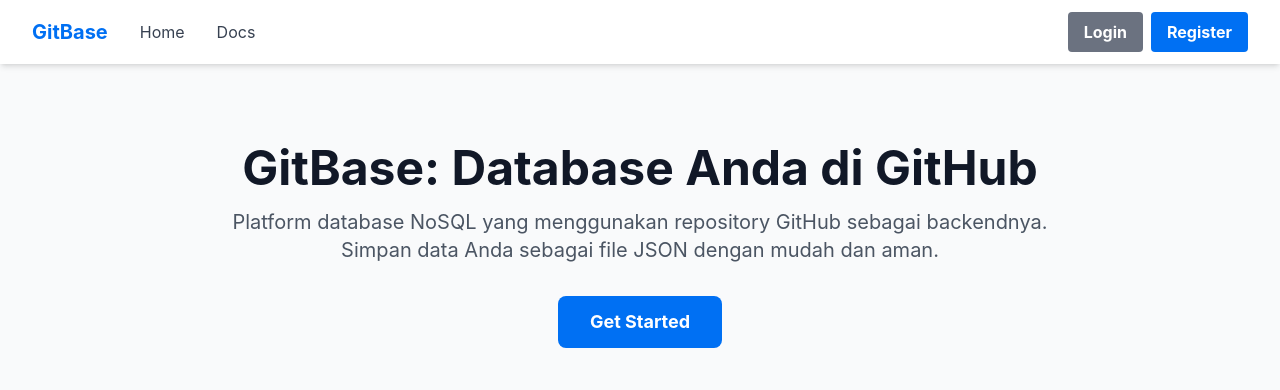
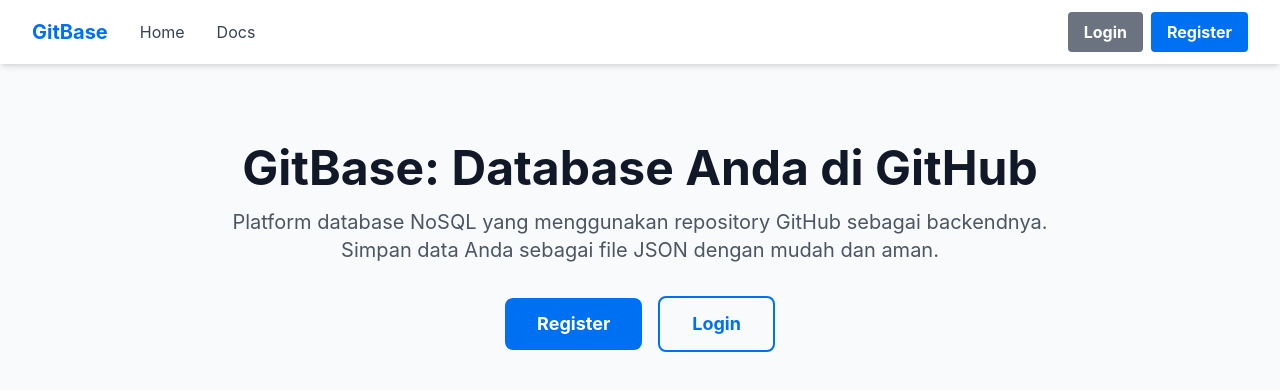
Before and after one commit to lemh5737-pixel/Gitbase, a Next.js app: page / in a window 1280 px wide. Shown: the top 390 px of the page. Built offline with nearby package versions, Linux system fonts and the light colour scheme; no server answers.

Commit message:
Update index.js

```diff
--- a/pages/index.js
+++ b/pages/index.js
@@ -1,3 +1,4 @@
+// pages/index.js
 import Link from 'next/link';
 import Navbar from '../components/Navbar';
 
@@ -12,11 +13,23 @@ export default function Home() {
         <p className="text-xl text-gray-600 mb-8">
           Platform database NoSQL yang menggunakan repository GitHub sebagai backendnya. Simpan data Anda sebagai file JSON dengan mudah dan aman.
         </p>
-        <Link href="/login">
-          <button className="bg-gitbase-blue hover:bg-blue-600 text-white font-bold py-3 px-8 rounded-lg text-lg">
-            Get Started
-          </button>
-        </Link>
+
+        {/* --- PERUBAHAN DIMULAI DI SINI --- */}
+        {/* Menampilkan dua tombol: Register dan Login */}
+        <div className="space-x-4">
+          <Link href="/register">
+            <button className="bg-gitbase-blue hover:bg-blue-600 text-white font-bold py-3 px-8 rounded-lg text-lg">
+              Register
+            </button>
+          </Link>
+          <Link href="/login">
+            <button className="bg-transparent border-2 border-gitbase-blue text-gitbase-blue hover:bg-blue-50 font-bold py-3 px-8 rounded-lg text-lg">
+              Login
+            </button>
+          </Link>
+        </div>
+        {/* --- PERUBAHAN BERAKHIR DI SINI --- */}
+
       </main>
     </div>
   );
```
